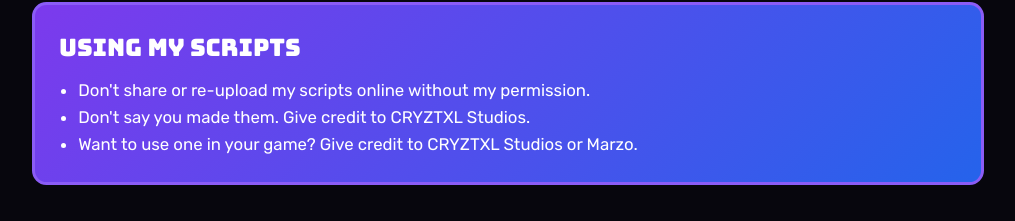
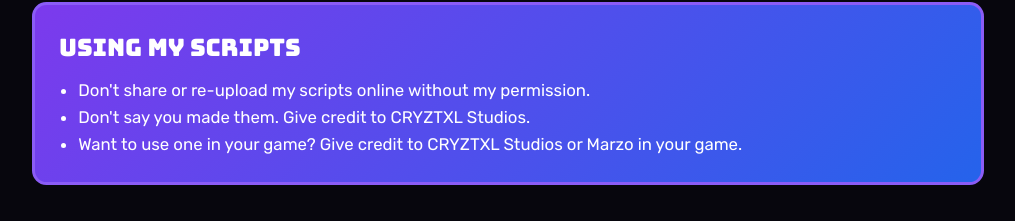
Before and after one commit to itsmemarzo/CRYZTXL-Studios, a plain HTML site: page index.html in a window 1280 px wide. Shown: the part 2067-2288 px from the top of the page, without its empty margins (132-1147 px from the left). Drawn offline with Linux system fonts and the light colour scheme.

Commit message:
edited a message

```diff
--- a/index.html
+++ b/index.html
@@ -116,7 +116,7 @@ footer{padding:2.5rem 0 3rem;color:var(--muted);font-size:.95rem}
         <ul>
           <li>Don't share or re-upload my scripts online without my permission.</li>
           <li>Don't say you made them. Give credit to CRYZTXL Studios.</li>
-          <li>Want to use one in your game? Give credit to CRYZTXL Studios or Marzo.</li>
+          <li>Want to use one in your game? Give credit to CRYZTXL Studios or Marzo in your game.</li>
         </ul>
       </div>
     </section>
```
